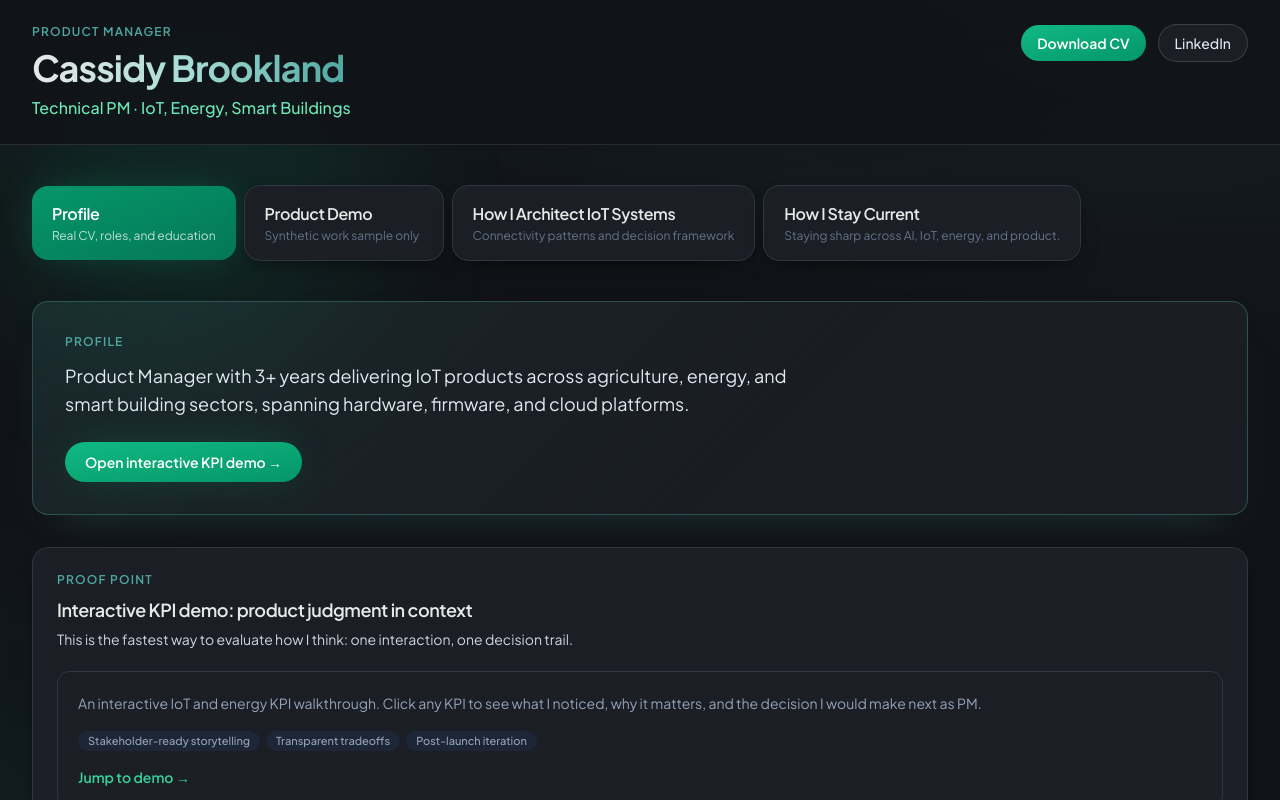
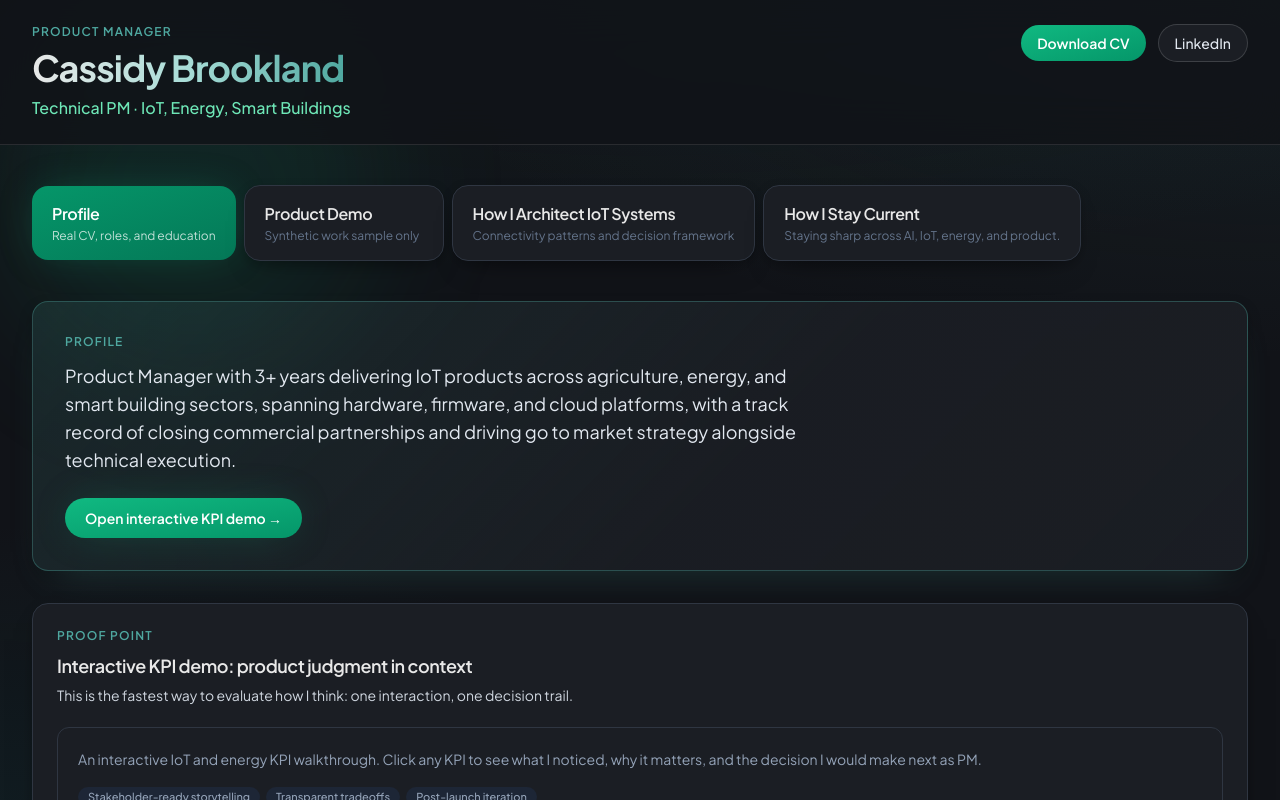
Before and after one commit to cassidybrook/Product-Portfolio-Cassidy-Brookland, a React (Vite) app: page / in a window 1280 px wide. Shown: the top 800 px of the page. Built offline with nearby package versions, Linux system fonts and the light colour scheme.

Commit message:
Update profile intro with commercial and go-to-market focus

```diff
--- a/src/data/portfolioData.ts
+++ b/src/data/portfolioData.ts
@@ -8,7 +8,7 @@ export const portfolioProfile: PortfolioProfile = {
   linkedin: 'https://www.linkedin.com/in/cassidy-brookland-596bb1210/',
   resumeUrl: 'https://cassidybrook.github.io/Product-Portfolio-Cassidy-Brookland/resume.html',
   intro:
-    'Product Manager with 3+ years delivering IoT products across agriculture, energy, and smart building sectors, spanning hardware, firmware, and cloud platforms.',
+    'Product Manager with 3+ years delivering IoT products across agriculture, energy, and smart building sectors, spanning hardware, firmware, and cloud platforms, with a track record of closing commercial partnerships and driving go to market strategy alongside technical execution.',
   summary:
     'Backed by 4 years of hands-on electrical industry experience, I bring technical depth that enables direct collaboration with engineering teams and translates stakeholder needs into commercially grounded product roadmaps.',
   site: {
```
